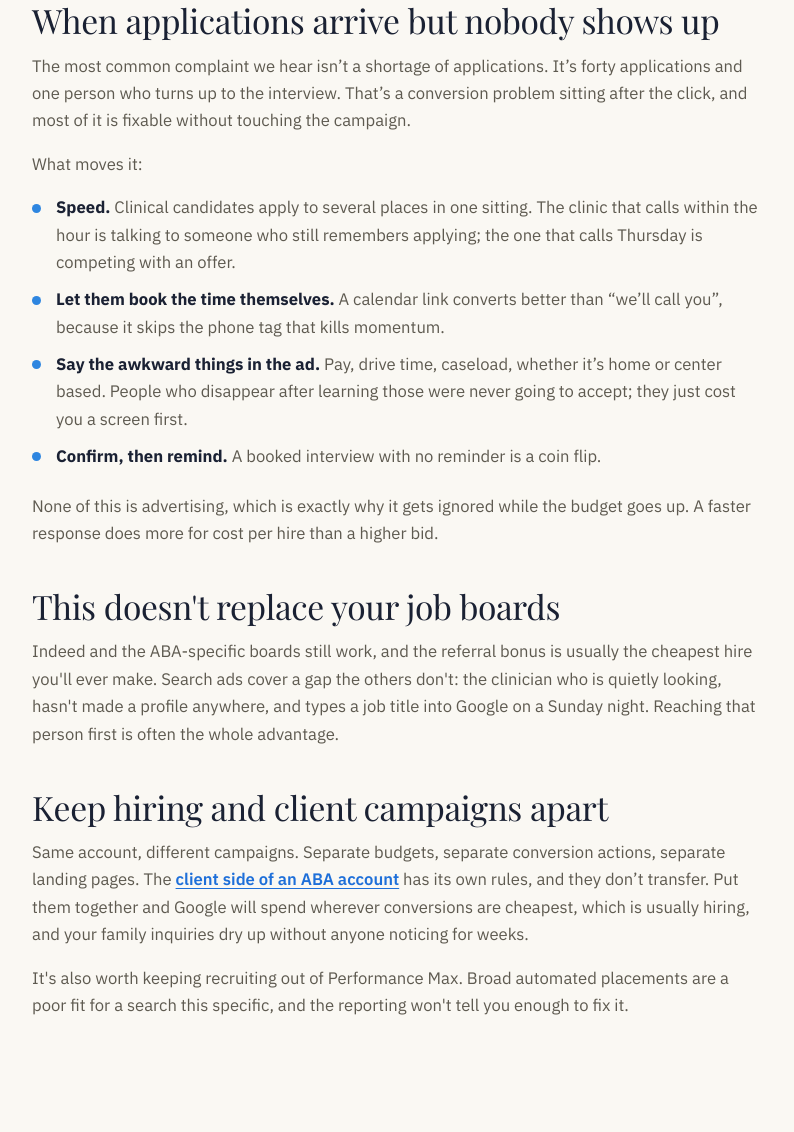
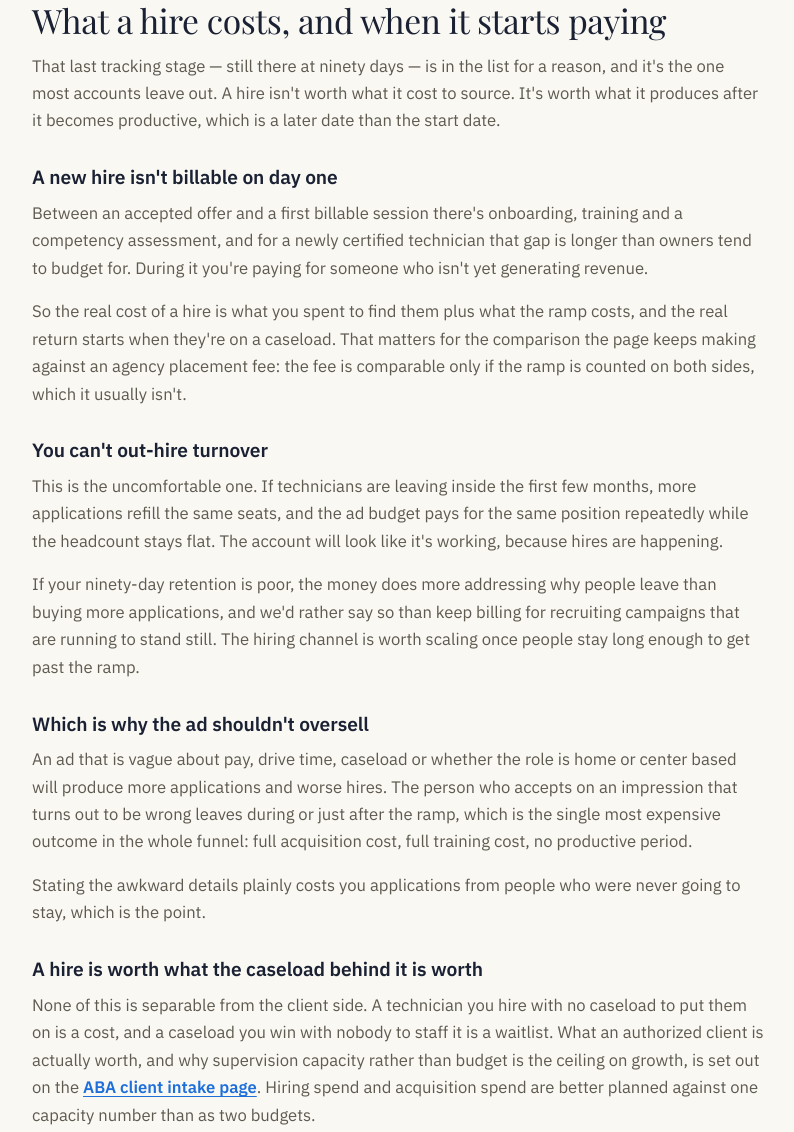
Before and after one commit to yosef-a11y/steady-web, a plain HTML site: page bcba-rbt-recruiting-ads/index.html in a window 1280 px wide. Shown: the part 3707-4839 px from the top of the page, without its empty margins (242-1036 px from the left). Drawn offline with nearby package versions, Linux system fonts and the light colour scheme; a web font is replaced by a local one.

Commit message:
Add hire economics to the BCBA and RBT recruiting page
No third ABA page. Deepened instead, which the brief says is usually
the right answer and is right here.

The recruiting page was the weaker of the two at 2,026 words against
the intake page's 3,464, but most of its short sections are tight
rather than shallow — I checked before assuming, and padding them
would have made them worse. The genuine gap was elsewhere: zero
mentions of turnover, retention, ramp or billable anywhere on the
page. Its tracking list ends at "still there at 90 days" and never
explains why that stage is in the list.

New section, 459 words, four parts. A hire isn't billable on day one,
so the real cost is sourcing plus the ramp and the comparison against
an agency placement fee only holds if the ramp is counted on both
sides. You can't out-hire turnover: if technicians leave inside the
first few months the budget refills the same seats while headcount
stays flat, and the account looks like it's working because hires are
happening — so if ninety-day retention is poor we'd rather say the
money belongs on why people leave. Which is also why the ad shouldn't
oversell, since someone who accepts on a wrong impression and leaves
during the ramp is the most expensive outcome in the funnel. And a
hire is only worth what the caseload behind it is worth, linking to
the capacity argument on the intake page.

This is the counterpart to the client economics added to the intake
page last week: that one is what a client is worth, this one is what a
hire costs and when it starts paying. Together they make the same
point from both sides, which is that supervision capacity rather than
budget is the ceiling.

Mechanisms only, no figures: training and competency assessment are
described without quoting hours, and retention is discussed without
inventing a turnover rate. The two numerals the page contains are
pre-existing and legitimate — "40 hour training" as a negative keyword
example and "90 days" as a tracking milestone. Nothing clinical;
addressed to owners throughout.

Verified: 25 pages at 200, one h1 each, valid JSON-LD, descriptions in
range, no overflow at 320/375/768/1024/1440, internal links resolving,
nav in sync. Asset version unchanged.

Co-Authored-By: Claude Opus 5 <noreply@anthropic.com>
Claude-Session: https://claude.ai/code/session_0165RLkbwCaTRB8DD84d1iHV

```diff
--- a/bcba-rbt-recruiting-ads/index.html
+++ b/bcba-rbt-recruiting-ads/index.html
@@ -374,6 +374,44 @@
     uncomfortable but useful pattern: the keywords that produce the most applications are frequently
     not the ones that produce hires.</p>
 
+    <h2>What a hire costs, and when it starts paying</h2>
+    <p>That last tracking stage &mdash; still there at ninety days &mdash; is in the list for a reason,
+    and it's the one most accounts leave out. A hire isn't worth what it cost to source. It's worth what
+    it produces after it becomes productive, which is a later date than the start date.</p>
+
+    <h3>A new hire isn't billable on day one</h3>
+    <p>Between an accepted offer and a first billable session there's onboarding, training and a
+    competency assessment, and for a newly certified technician that gap is longer than owners tend to
+    budget for. During it you're paying for someone who isn't yet generating revenue.</p>
+    <p>So the real cost of a hire is what you spent to find them plus what the ramp costs, and the real
+    return starts when they're on a caseload. That matters for the comparison the page keeps making
+    against an agency placement fee: the fee is comparable only if the ramp is counted on both sides,
+    which it usually isn't.</p>
+
+    <h3>You can't out-hire turnover</h3>
+    <p>This is the uncomfortable one. If technicians are leaving inside the first few months, more
+    applications refill the same seats, and the ad budget pays for the same position repeatedly while
+    the headcount stays flat. The account will look like it's working, because hires are happening.</p>
+    <p>If your ninety-day retention is poor, the money does more addressing why people leave than
+    buying more applications, and we'd rather say so than keep billing for recruiting campaigns that
+    are running to stand still. The hiring channel is worth scaling once people stay long enough to
+    get past the ramp.</p>
+
+    <h3>Which is why the ad shouldn't oversell</h3>
+    <p>An ad that is vague about pay, drive time, caseload or whether the role is home or center based
+    will produce more applications and worse hires. The person who accepts on an impression that turns
+    out to be wrong leaves during or just after the ramp, which is the single most expensive outcome in
+    the whole funnel: full acquisition cost, full training cost, no productive period.</p>
+    <p>Stating the awkward details plainly costs you applications from people who were never going to
+    stay, which is the point.</p>
+
+    <h3>A hire is worth what the caseload behind it is worth</h3>
+    <p>None of this is separable from the client side. A technician you hire with no caseload to put
+    them on is a cost, and a caseload you win with nobody to staff it is a waitlist. What an authorized
+    client is actually worth, and why supervision capacity rather than budget is the ceiling on growth,
+    is set out on the <a href="/google-ads-for-aba-therapy/">ABA client intake page</a>. Hiring spend
+    and acquisition spend are better planned against one capacity number than as two budgets.</p>
+
     <h2>When applications arrive but nobody shows up</h2>
     <p>The most common complaint we hear isn’t a shortage of applications. It’s forty applications
     and one person who turns up to the interview. That’s a conversion problem sitting after the click,
```
